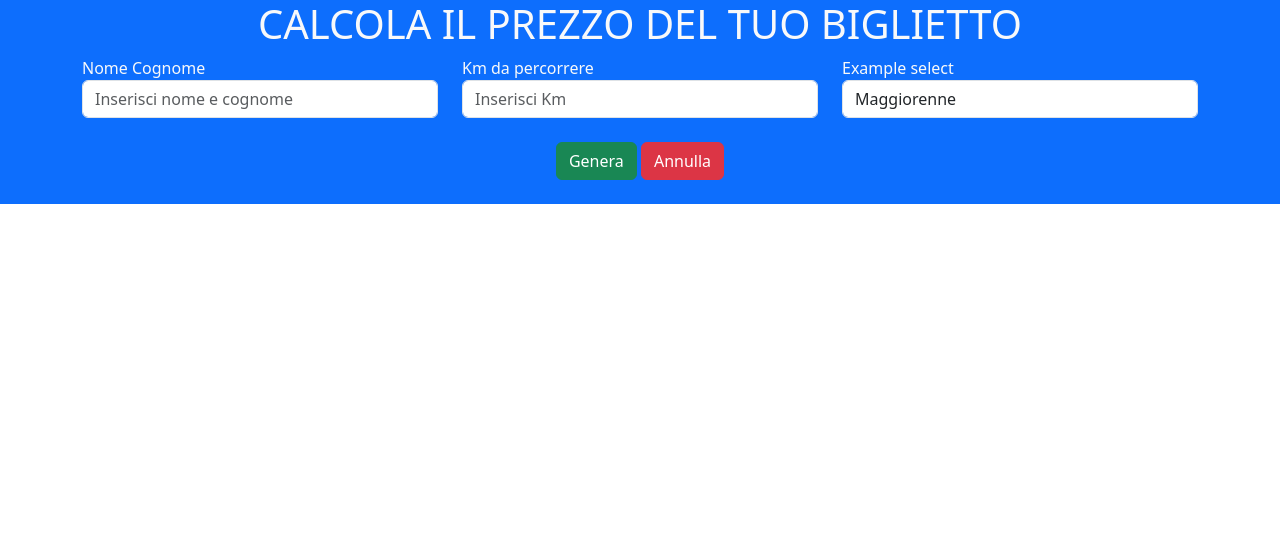
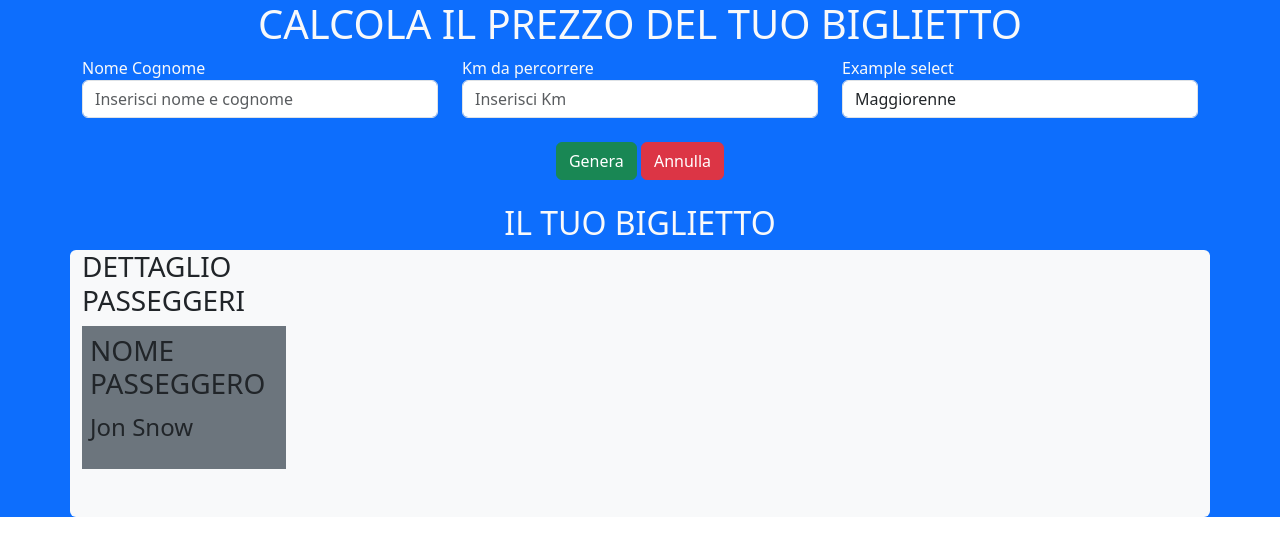
Before and after one commit to gabriele-chiocca/js-biglietto-treno-form, a plain HTML site: page index.html in a window 1280 px wide. Drawn offline with nearby package versions, Linux system fonts and the light colour scheme.

Commit message:
create custom ticket

```diff
--- a/index.html
+++ b/index.html
@@ -64,6 +64,23 @@
           </div>
         </div>
       </form>
+
+      <h2 class="text-light text-center">IL TUO BIGLIETTO</h2>
+      <div class="container bg-light rounded-2 mb-3">
+        <div class="row">
+          <div class="col">
+            <h2 class="fs-3">DETTAGLIO PASSEGGERI</h2>
+            <div class="bg-secondary mb-5 p-2">
+              <h3>NOME PASSEGGERO</h3>
+              <p class="fs-4">Jon Snow</p>
+            </div>
+          </div>
+          <div class="col"></div>
+          <div class="col"></div>
+          <div class="col"></div>
+          <div class="col"></div>
+        </div>
+      </div>
     </div>
 
     <script src="./js/script.js"></script>
```
